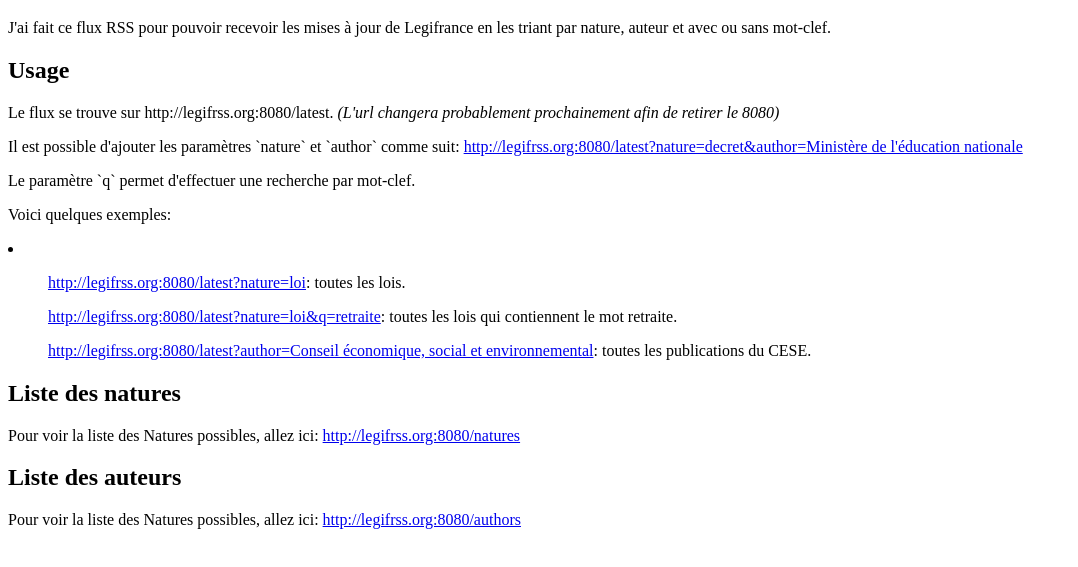
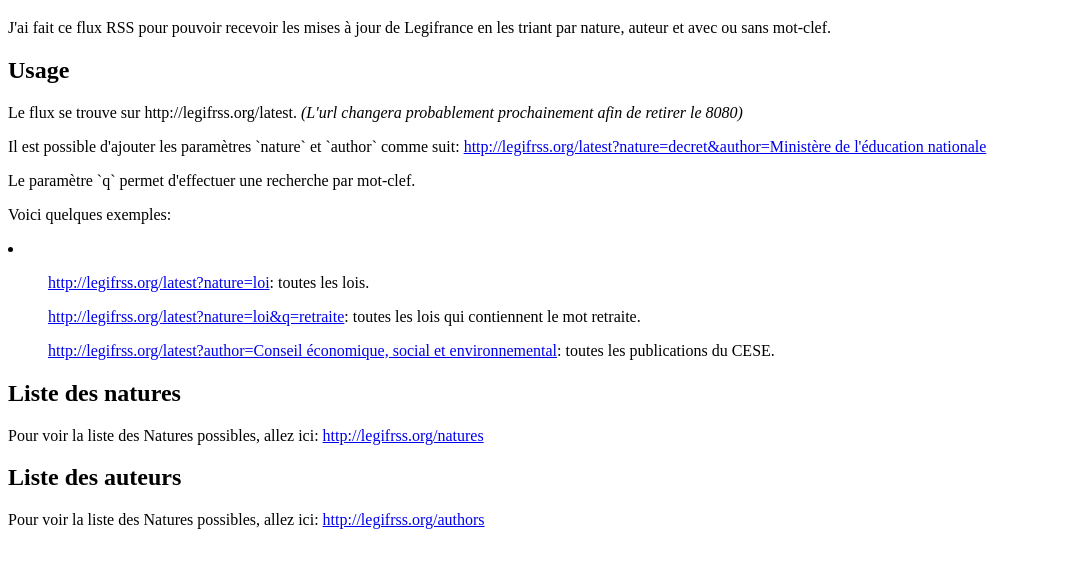
Before and after one commit to legifrss/legifrss.github.io, a plain HTML site: page index.html in a window 1280 px wide. Shown: the part 61-628 px from the top of the page, without its empty margins (0-1078 px from the left). Drawn offline with Linux system fonts and the light colour scheme.

Commit message:
feat: no more port.

```diff
--- a/index.html
+++ b/index.html
@@ -14,32 +14,32 @@
         avec ou sans mot-clef.</p>
 
     <h2>Usage</h2>
-    <p>Le flux se trouve sur http://legifrss.org:8080/latest.
+    <p>Le flux se trouve sur http://legifrss.org/latest.
         <em>(L'url changera probablement prochainement afin de retirer le 8080) </em>
     </p>
     <p>Il est possible d'ajouter les paramètres `nature` et `author` comme suit:
-        <a href="http://legifrss.org:8080/latest?nature=decret&author=Ministère de l'éducation nationale">http://legifrss.org:8080/latest?nature=decret&author=Ministère
+        <a href="http://legifrss.org/latest?nature=decret&author=Ministère de l'éducation nationale">http://legifrss.org/latest?nature=decret&author=Ministère
             de l'éducation nationale</a>
     </p>
     <p>Le paramètre `q` permet d'effectuer une recherche par mot-clef.</p>
     <p>Voici quelques exemples:
         <li>
-            <ol><a href="http://legifrss.org:8080/latest?nature=loi">http://legifrss.org:8080/latest?nature=loi</a>:
+            <ol><a href="http://legifrss.org/latest?nature=loi">http://legifrss.org/latest?nature=loi</a>:
                 toutes les lois.</ol>
             <ol><a
-                    href="http://legifrss.org:8080/latest?nature=loi&q=retraite">http://legifrss.org:8080/latest?nature=loi&q=retraite</a>:
+                    href="http://legifrss.org/latest?nature=loi&q=retraite">http://legifrss.org/latest?nature=loi&q=retraite</a>:
                 toutes les lois qui contiennent le mot retraite.</ol>
-            <ol><a href="http://legifrss.org:8080/latest?author=Conseil économique, social et environnemental">http://legifrss.org:8080/latest?author=Conseil
+            <ol><a href="http://legifrss.org/latest?author=Conseil économique, social et environnemental">http://legifrss.org/latest?author=Conseil
                     économique, social et environnemental</a>:
                 toutes les publications du CESE.</ol>
         </li>
     </p>
     <h2>Liste des natures</h2>
     <p>Pour voir la liste des Natures possibles, allez ici: <a
-            href="http://legifrss.org:8080/natures">http://legifrss.org:8080/natures</a></p>
+            href="http://legifrss.org/natures">http://legifrss.org/natures</a></p>
     <h2>Liste des auteurs</h2>
     <p>Pour voir la liste des Natures possibles, allez ici: <a
-            href="http://legifrss.org:8080/authors">http://legifrss.org:8080/authors</a></p>
+            href="http://legifrss.org/authors">http://legifrss.org/authors</a></p>
 </body>
 
 </html>
```
